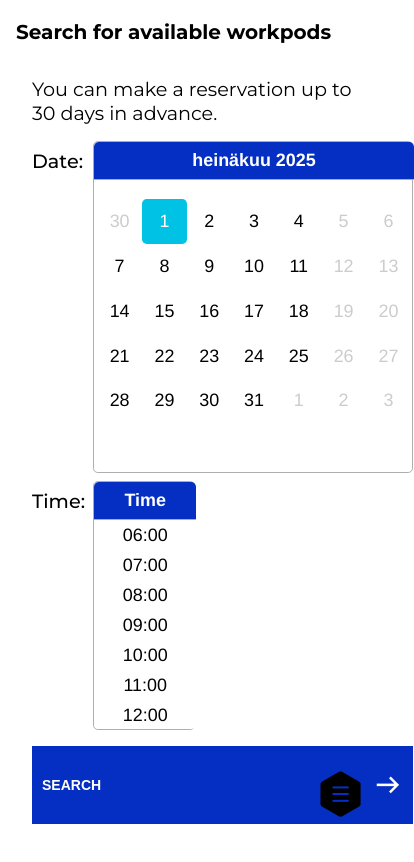
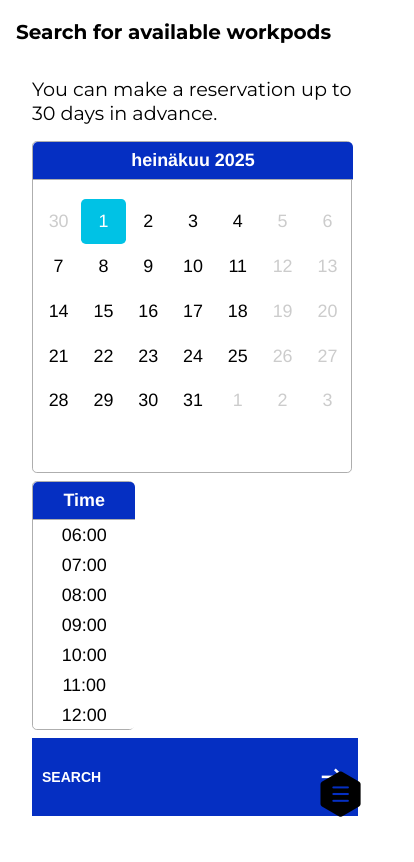
Before and after one commit to oskarisuonpaa/work-pod-end-user-interface, a React (Vite) app in the folder app/: page /search in a window 390 px wide. Shown: the top 862 px of the page, 414 px wide, since content can reach past the window. Built offline with nearby package versions, Linux system fonts and the light colour scheme; no server answers; sample sign-in values are in the browser's storage.

Commit message:
hide labels on mobile

```diff
--- a/app/src/components/Search/Search.css
+++ b/app/src/components/Search/Search.css
@@ -10,7 +10,7 @@
   grid-template-columns: max-content max-content;
 }
 
-.search-form label {
+.search-label {
   font-size: 1.2rem;
   font-weight: 500;
   padding-top: 0.5rem;
@@ -23,7 +23,7 @@
   font-size: 1.1rem;
 }
 
-@media (max-width: 380px) {
+@media (max-width: 400px) {
   .search-form {
     display: flex;
     flex-direction: column;
@@ -34,6 +34,10 @@
   .search-form-time {
     display: flex;
     flex-direction: row;
+  }
+
+  .search-label {
+    display: none;
   }
 }
 
@@ -76,11 +80,11 @@
     background-color: var(--turquoise);
   }
 
-    .react-datepicker__day:not([aria-disabled=true]):hover {
+  .react-datepicker__day:not([aria-disabled="true"]):hover {
     background-color: var(--light-blue);
   }
 
-    .react-datepicker__day--selected:not([aria-disabled=true]):hover {
+  .react-datepicker__day--selected:not([aria-disabled="true"]):hover {
     background-color: var(--turquoise);
   }
 
@@ -88,7 +92,7 @@
     background-color: var(--white);
   }
 
-    .react-datepicker__day--keyboard-selected:not([aria-disabled=true]):hover {
+  .react-datepicker__day--keyboard-selected:not([aria-disabled="true"]):hover {
     background-color: var(--white);
   }
 
@@ -173,7 +177,6 @@
   .react-datepicker__time-container {
     width: 8em;
     margin: 0;
-
   }
 
   .react-datepicker__time-box {
@@ -189,15 +192,29 @@
     font-size: 1.4em;
   }
 
-    .react-datepicker__time-container .react-datepicker__time .react-datepicker__time-box ul.react-datepicker__time-list li.react-datepicker__time-list-item:hover {
+  .react-datepicker__time-container
+    .react-datepicker__time
+    .react-datepicker__time-box
+    ul.react-datepicker__time-list
+    li.react-datepicker__time-list-item:hover {
     background-color: var(--light-blue);
   }
 
-    .react-datepicker__time-container .react-datepicker__time .react-datepicker__time-box ul.react-datepicker__time-list li.react-datepicker__time-list-item--selected {
+  .react-datepicker__time-container
+    .react-datepicker__time
+    .react-datepicker__time-box
+    ul.react-datepicker__time-list
+    li.react-datepicker__time-list-item--selected {
     background-color: var(--turquoise);
   }
 
-    .react-datepicker__time-container .react-datepicker__time .react-datepicker__time-box ul.react-datepicker__time-list li.react-datepicker__time-list-item--selected:not([aria-disabled=true]):hover {
+  .react-datepicker__time-container
+    .react-datepicker__time
+    .react-datepicker__time-box
+    ul.react-datepicker__time-list
+    li.react-datepicker__time-list-item--selected:not(
+      [aria-disabled="true"]
+    ):hover {
     background-color: var(--turquoise);
   }
 
--- a/app/src/components/Search/index.tsx
+++ b/app/src/components/Search/index.tsx
@@ -49,7 +49,7 @@ const Search = () => {
     <PageWrapper pageTitle={t("search-title")}>
       <p id="search-info">{t("search-reservation-info")}</p>
       <form id="searchForm" onSubmit={handleSubmit} className="search-form">
-        <label htmlFor="date">{t("date")}:</label>
+        <label htmlFor="date" className="search-label">{t("date")}:</label>
         <DatePicker
           id="date"
           selected={startDate}
@@ -68,7 +68,7 @@ const Search = () => {
           minDate={new Date()}
           maxDate={addDays(new Date(), 30)}
         />
-        <label htmlFor="time">{t("time")}:</label>
+        <label htmlFor="time" className="search-label">{t("time")}:</label>
         <DatePicker
           id="time"
           showTimeSelect
```
Lines whose indentation alone changed are shown as unchanged.
